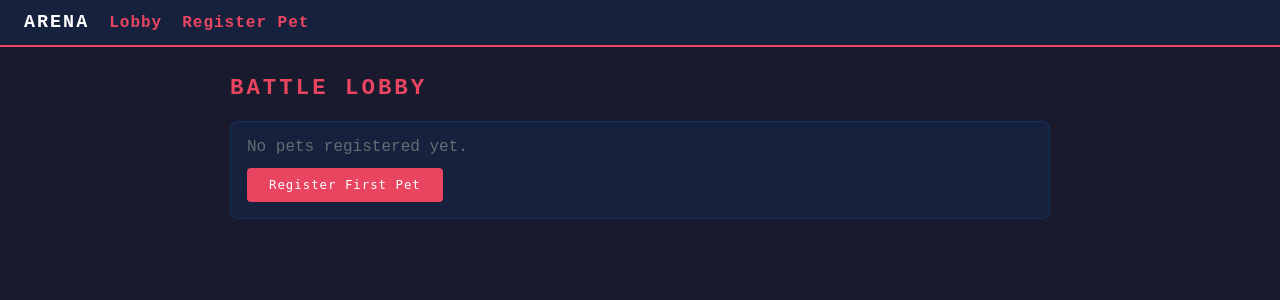
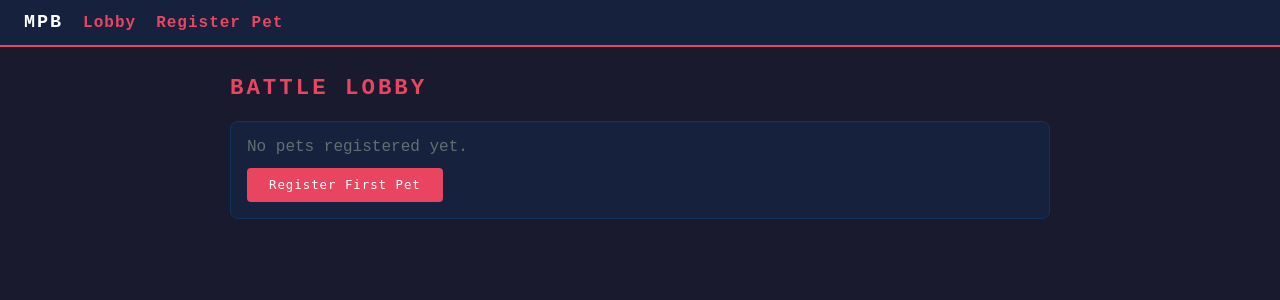
Before and after one commit to Loksher/bookbot, a Flask app: page / in a window 1280 px wide. Shown: the top 300 px of the page. Run offline with Flask 3, Linux system fonts and the light colour scheme.

Commit message:
Rename project to Manager-Pet-Battler
Updates README heading, browser tab title, and navbar logo.
(Remote repo name "bookbot" can be changed through the hosting platform's settings.)

https://claude.ai/code/session_01TEWCUFi8YiPDtp2FynDEQQ

```diff
--- a/templates/base.html
+++ b/templates/base.html
@@ -3,7 +3,7 @@
 <head>
   <meta charset="utf-8">
   <meta name="viewport" content="width=device-width, initial-scale=1">
-  <title>Pet Battle Arena</title>
+  <title>Manager-Pet-Battler</title>
   <style>
     *, *::before, *::after { box-sizing: border-box; margin: 0; padding: 0; }
 
@@ -112,7 +112,7 @@
 </head>
 <body>
 <nav>
-  <span class="logo">ARENA</span>
+  <span class="logo">MPB</span>
   <a href="/">Lobby</a>
   <a href="/register">Register Pet</a>
 </nav>
```
Also changed, not shown: README.md.
